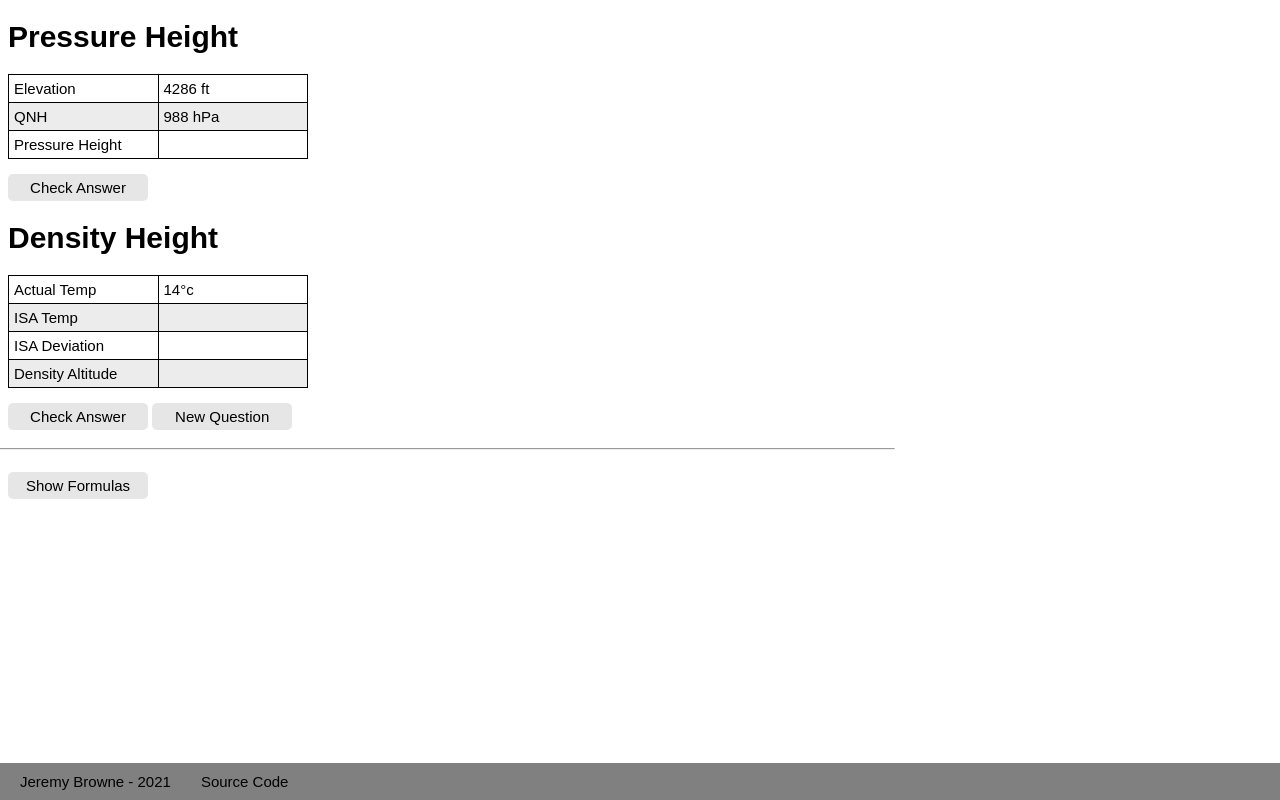
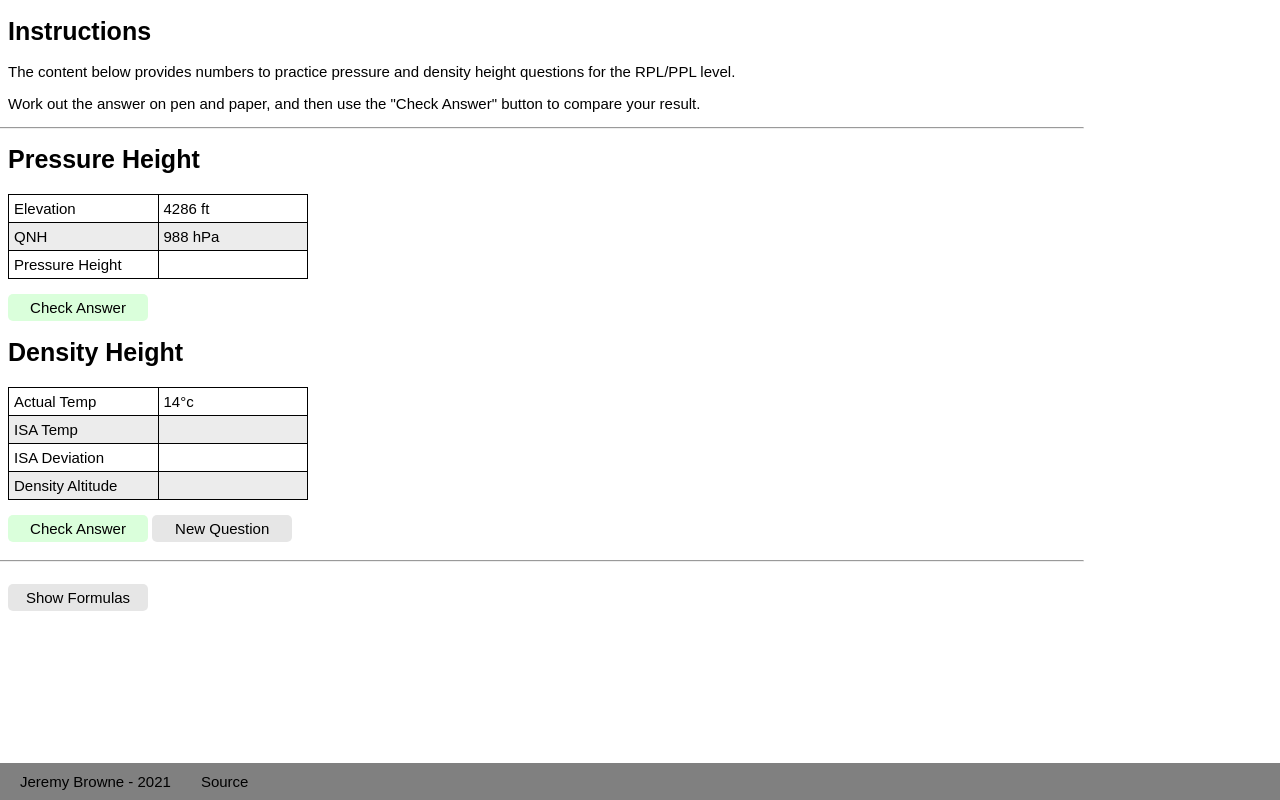
Before and after one commit to jeremy-browne/altCalcPractice, a plain HTML site: page index.html in a window 1280 px wide. Drawn offline with Linux system fonts and the light colour scheme.

Commit message:
Style clean up, added instructions

```diff
--- a/index.html
+++ b/index.html
@@ -10,6 +10,12 @@
 <body onload="newQuestionData()">
     <!-- Page content -->
     <div class="main">
+        <div id="instructions">
+            <h1>Instructions</h1>
+            <p>The content below provides numbers to practice pressure and density height questions for the RPL/PPL level.</p>
+            <p>Work out the answer on pen and paper, and then use the "Check Answer" button to compare your result.</p>
+            <hr>
+        </div>
         <div id="pressure">
             <h1>Pressure Height</h1>
                 <table style="overflow-x:auto;">
@@ -71,7 +77,7 @@
                 <a href="#" id="blank">Jeremy Browne - 2021</a>
             </li>
             <li>
-                <a href="https://github.com/jeremy-browne/altCalcPractice" target="_blank">Source Code</a>
+                <a href="https://github.com/jeremy-browne/altCalcPractice" target="_blank">Source</a>
             </li>
         </ul>
       </div>
--- a/styles/styles.css
+++ b/styles/styles.css
@@ -1,5 +1,7 @@
 :root {
   --borderColour:black;
+  --buttonAnswer:rgb(218, 255, 219);
+  --buttonAnswerHover: rgb(128, 211, 131);
 }
 
 html {
@@ -29,8 +31,12 @@ tr:nth-child(even) {
 }
 
 hr {
-  width: 80%;
+  width: 95%;
   margin-left: -10%;
+}
+
+h1 {
+  font-size: 25px;
 }
 
 .button {
@@ -45,24 +51,32 @@ hr {
 }
 
 .button:active {
-  transform: translateY(4px);
+  transform: translateY(3px);
 }
 
 .answer {
+  background-color: var(--buttonAnswer);
+}
 
+.answer:active {
+  background-color: green;
 }
 
 .answer:hover {
   background-color: var(--buttonAnswerHover);
 }
 
+#formulaControls {
+  padding-top: 10px;
+  padding-bottom: 50px;
+}
+
 #formulas {
   padding: 10px;
   text-align: left;
-}
-
-#formulaControls {
-  padding-top: 10px;
+  margin-bottom: 30px;
+  font-size: 12px;
+  margin-top: -50px;
 }
 
 .footer {
@@ -71,6 +85,7 @@ hr {
   bottom: 0;
   width: 100%;
   text-align: left;
+  margin-top: 20px;
 }
 
 .footer ul {
```
